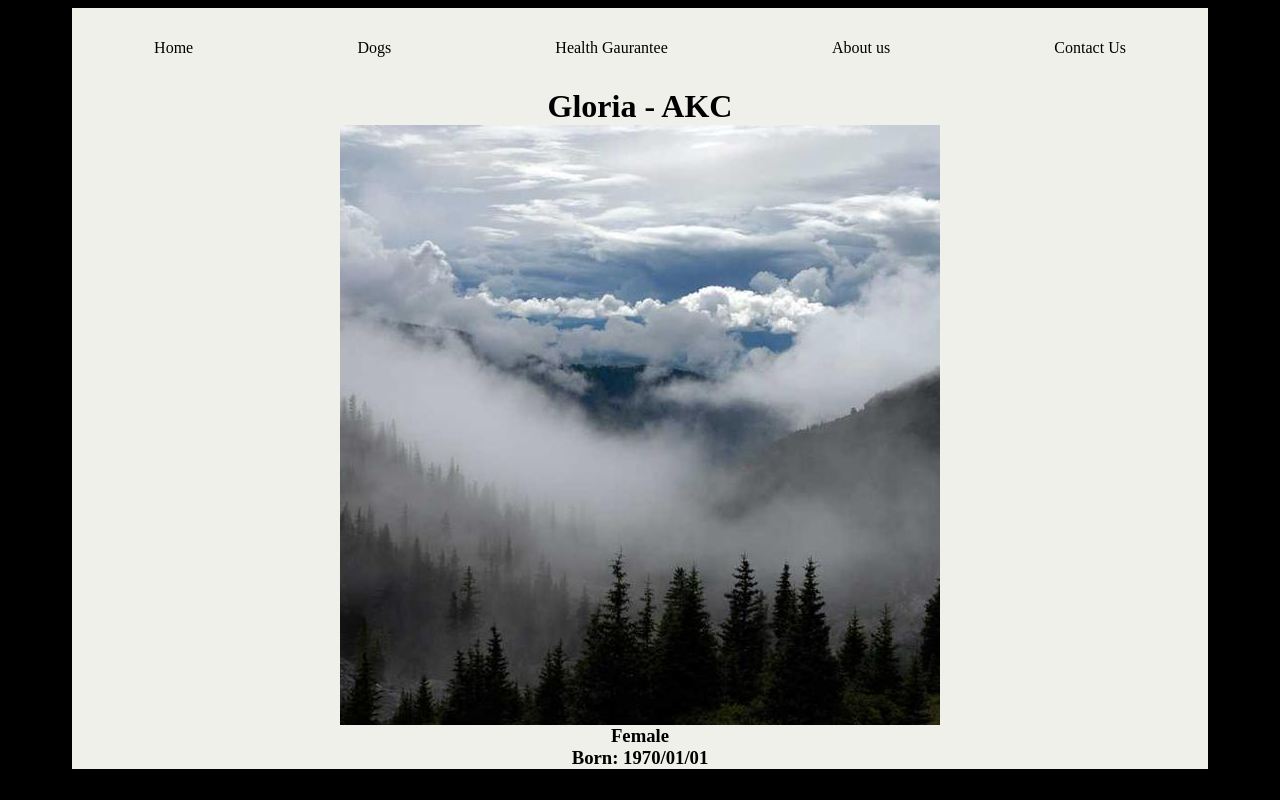
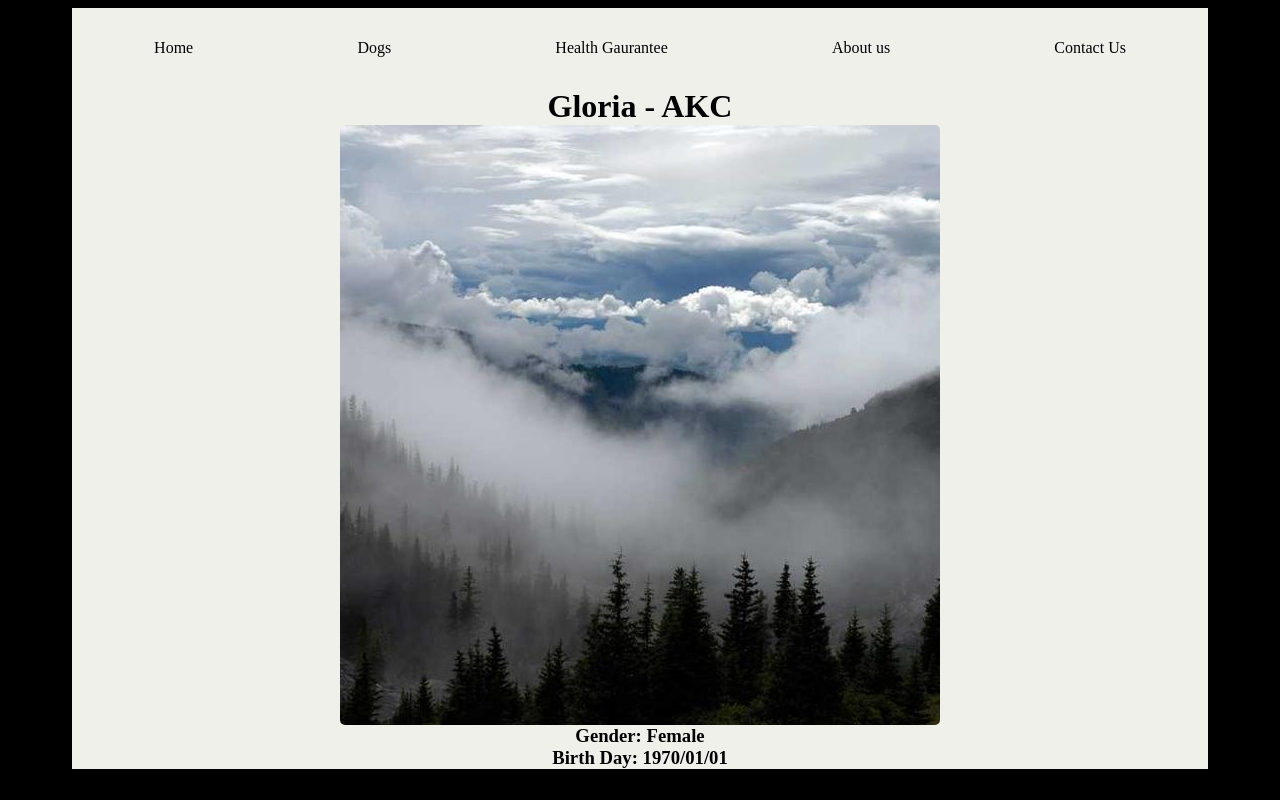
Before and after one commit to MoonBasedKas/SouthernROCAiredalesWebsite, a Flask app: page /dogs/dog/1 in a window 1280 px wide. Run offline with Flask 3, Linux system fonts and the light colour scheme.

Commit message:
border smoothing

```diff
--- a/app/static/dog.css
+++ b/app/static/dog.css
@@ -27,6 +27,7 @@
 .mainDogPhoto {
     display: block;
     margin: auto;
+    border-radius: 5px;
 }
 
 .dogPhotoContainer {
@@ -62,3 +63,8 @@
     display: flex;
     flex-wrap: wrap;
 }
+
+
+.galleryPhoto {
+    border-radius: 5px;
+}
--- a/app/templates/dog.html
+++ b/app/templates/dog.html
@@ -17,9 +17,9 @@
                 <h1 class="dogTitleItem">{{name}} - {{org}}</h1>
 
                 <img src="/static/dogPhotos/{{mainPhoto}}" class="mainDogPhoto">
-                <h3 class="dogTitleItem">{{gender}}</h3>
+                <h3 class="dogTitleItem">Gender: {{gender}}</h3>
 
-                <h3 class="dogTitleItem">Born: {{dob}}</h3>
+                <h3 class="dogTitleItem">Birth Day: {{dob}}</h3>
             </div>
             {% if desc != "nan" %}
             <p class="desc">
```
